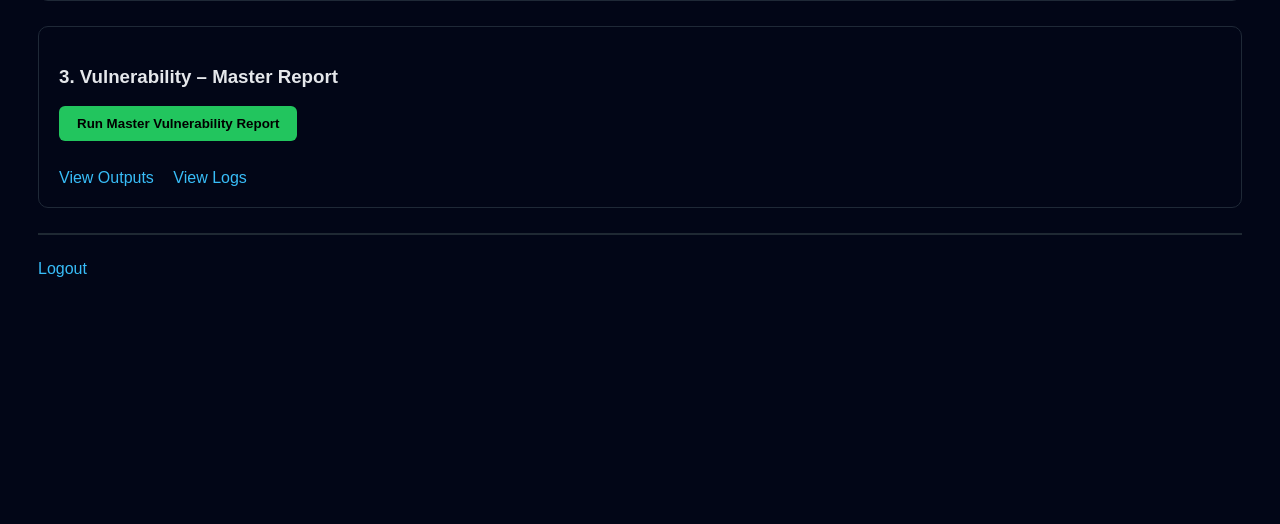
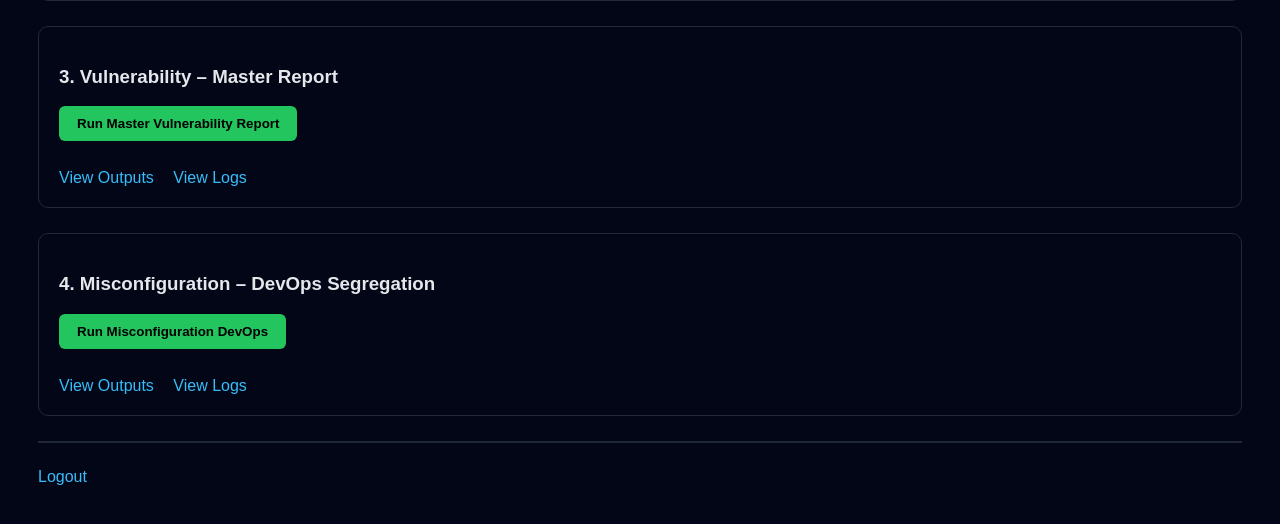
Before and after one commit to harisimpelsys-gif/security-automation-portal, a Flask app: page /index in a window 1280 px wide. Shown: the part 439-963 px from the top of the page. Before the commit the page ends 716 px from the top, so only its background shows below. Run offline with Flask 3, Linux system fonts and the light colour scheme; the visitor is signed in with stand-in values (Sample User, id 1).

Commit message:
Update index.html

```diff
--- a/templates/index.html
+++ b/templates/index.html
@@ -65,7 +65,7 @@
 <div class="section">
   <h3>2. Vulnerability – DevOps Segregation</h3>
   <button onclick="location.href='/run/vul/devops'">Run DevOps Segregation</button>
-  <div class="status" id="devops-status"></div>
+  <div class="status" id="vul-devops-status"></div>
   <br>
   <a href="/downloads/vul_devops">View Outputs</a>
   <a href="/logs/vul_devops">View Logs</a>
@@ -74,10 +74,19 @@
 <div class="section">
   <h3>3. Vulnerability – Master Report</h3>
   <button onclick="location.href='/run/vul/master'">Run Master Vulnerability Report</button>
-  <div class="status" id="master-status"></div>
+  <div class="status" id="vul-master-status"></div>
   <br>
   <a href="/downloads/vul_master">View Outputs</a>
   <a href="/logs/vul_master">View Logs</a>
+</div>
+
+<div class="section">
+  <h3>4. Misconfiguration – DevOps Segregation</h3>
+  <button onclick="location.href='/run/mis/devops'">Run Misconfiguration DevOps</button>
+  <div class="status" id="mis-devops-status"></div>
+  <br>
+  <a href="/downloads/mis_devops">View Outputs</a>
+  <a href="/logs/mis_devops">View Logs</a>
 </div>
 
 <hr>
@@ -89,6 +98,7 @@ function pollStatus(elementId, url) {
     .then(r => r.json())
     .then(d => {
       const el = document.getElementById(elementId);
+      if (!el) return;
       if (d.status === "RUNNING") el.innerText = "⏳ Processing…";
       else if (d.status === "COMPLETED") el.innerText = "✅ Completed";
       else if (d.status === "FAILED") el.innerText = "❌ Failed (check logs)";
@@ -96,8 +106,9 @@ function pollStatus(elementId, url) {
     });
 }
 
-setInterval(() => pollStatus("devops-status", "/status/vul/devops"), 3000);
-setInterval(() => pollStatus("master-status", "/status/vul/master"), 3000);
+setInterval(() => pollStatus("vul-devops-status", "/status/vul/devops"), 3000);
+setInterval(() => pollStatus("vul-master-status", "/status/vul/master"), 3000);
+setInterval(() => pollStatus("mis-devops-status", "/status/mis/devops"), 3000);
 </script>
 
 </body>
```
